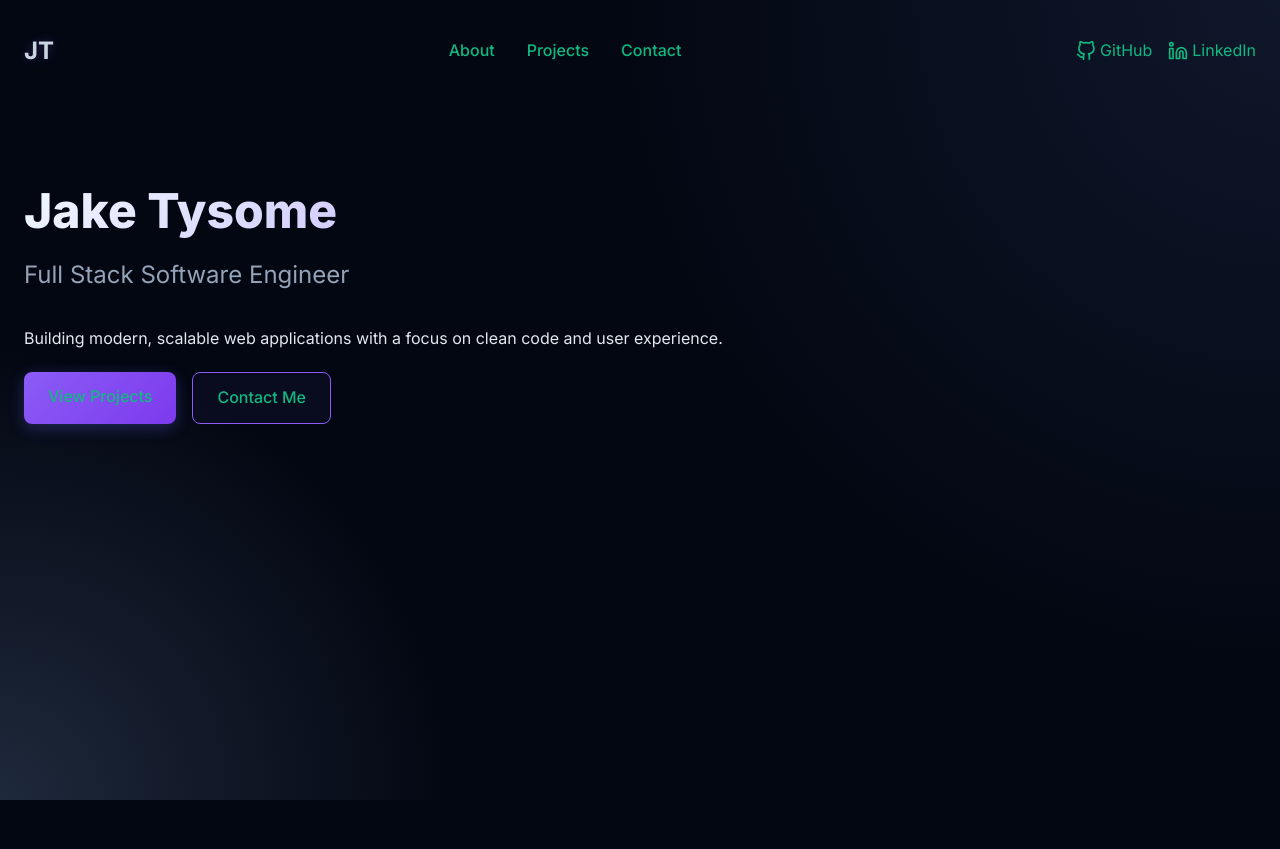
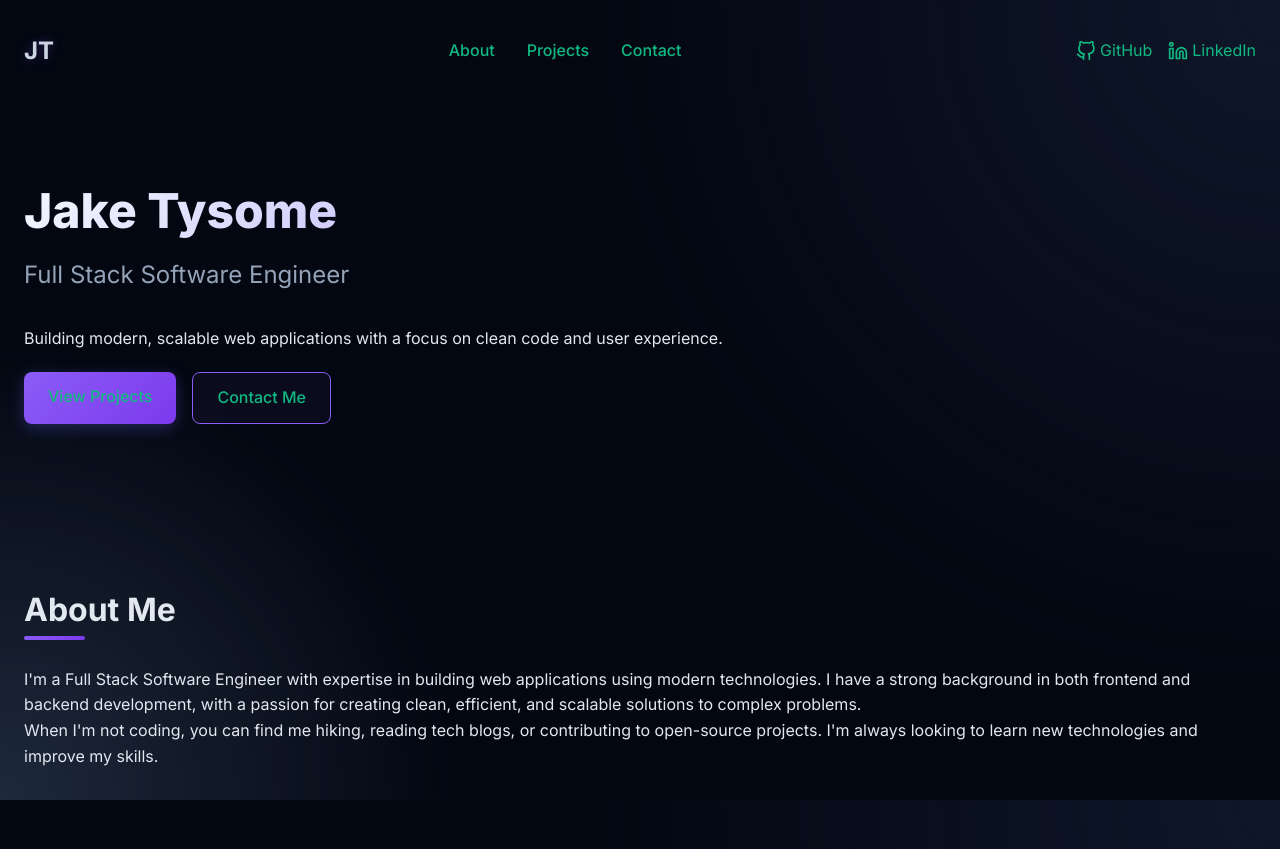
Before and after one commit to jaketysome/portfolio-website, a Next.js app: page / in a window 1280 px wide. Before the commit the page ends 800 px from the top, so only its background shows below. Built offline with nearby package versions, Linux system fonts and the light colour scheme.

Commit message:
creates about section component

```diff
--- /dev/null
+++ b/app/components/sections/about.tsx
@@ -0,0 +1,22 @@
+function About() {
+  return (
+    <section id="about" className="about">
+      <div className="container">
+        <h2 className="section-title">About Me</h2>
+        <p>
+          I'm a Full Stack Software Engineer with expertise in building web
+          applications using modern technologies. I have a strong background in
+          both frontend and backend development, with a passion for creating
+          clean, efficient, and scalable solutions to complex problems.
+        </p>
+        <p>
+          When I'm not coding, you can find me hiking, reading tech blogs, or
+          contributing to open-source projects. I'm always looking to learn new
+          technologies and improve my skills.
+        </p>
+      </div>
+    </section>
+  );
+}
+
+export default About;
--- a/app/globals.css
+++ b/app/globals.css
@@ -123,6 +123,30 @@ footer {
     gap: 1rem;
   }
 
+  .about {
+    padding: 5rem 0;
+  }
+
+  .section-title {
+    font-size: 2rem;
+    font-weight: 700;
+    color: var(--lighter-color);
+    margin-bottom: 2rem;
+    position: relative;
+    display: inline-block;
+  }
+
+  .section-title::after {
+    content: '';
+    position: absolute;
+    left: 0;
+    bottom: -5px;
+    width: 40%;
+    height: 4px;
+    background: var(--gradient);
+    border-radius: 4px;
+  }
+
   .btn {
     display: inline-block;
     padding: 0.75rem 1.5rem;
--- a/app/page.tsx
+++ b/app/page.tsx
@@ -1,9 +1,11 @@
+import About from "./components/sections/about";
 import Hero from "./components/sections/hero";
 
 export default function Home() {
   return (
     <>
       <Hero />
+      <About />
     </>
   );
 }
```
